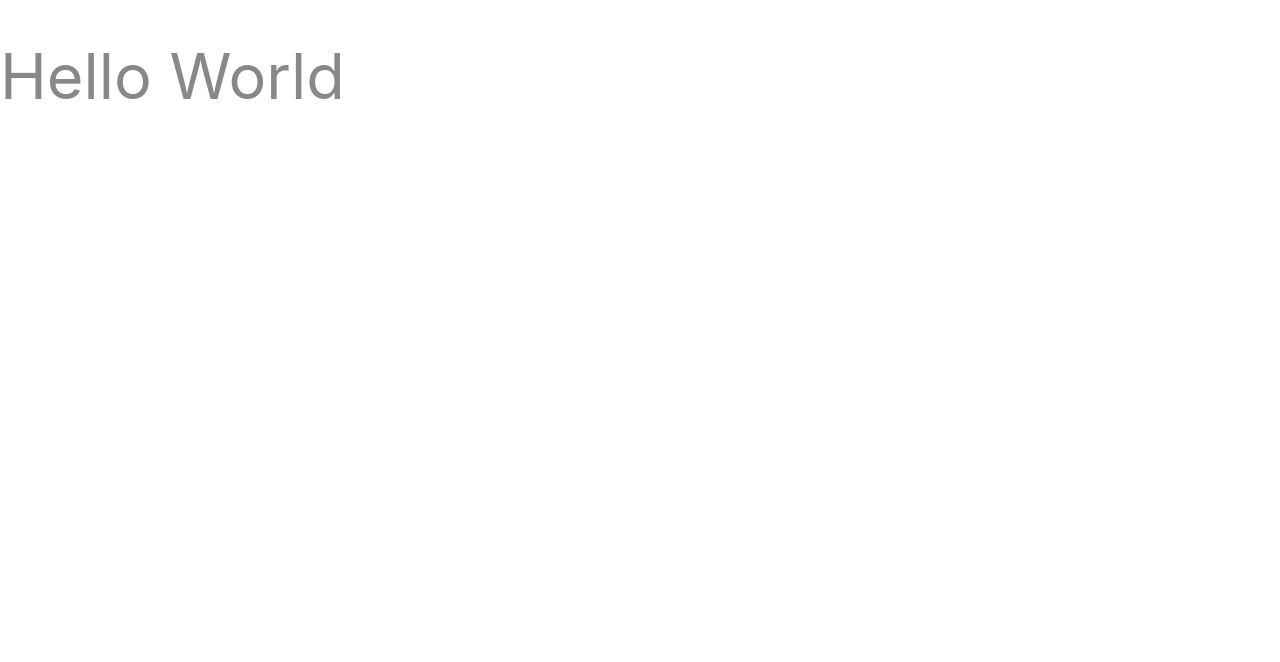
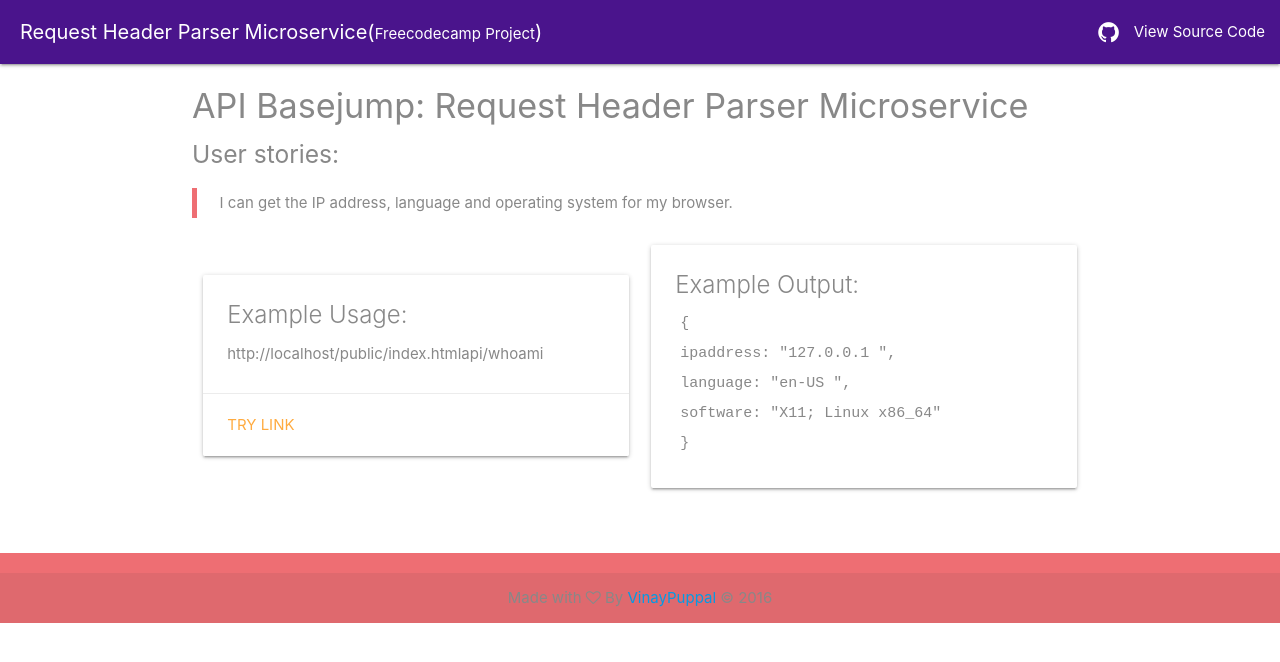
Before and after one commit to vinaypuppal/header-parser-microservice, a website: page public/index.html in a window 1280 px wide. Drawn offline with nearby package versions, Linux system fonts and the light colour scheme.

Commit message:
finish up ui

```diff
--- a/public/css/main.css
+++ b/public/css/main.css
@@ -1,3 +1,40 @@
-h1{
+nav .brand-logo{
+	font-size: 20px;
+    margin-left: 20px;
+}
+
+i.left{
+	font-size: x-large;
+}
+
+.container{
 	color: #888;
 }
+
+blockquote,.card{
+	line-height: 2
+}
+
+pre{
+	margin: 5px;
+}
+
+.row{
+	margin-bottom: 0;
+}
+
+.text-center{
+	text-align: center;
+}
+
+.mt-30{
+	margin-top: 30px;
+}
+
+.page-footer{
+	margin-top: 50px;
+}
+
+@-ms-viewport{
+  width: device-width;
+}
--- a/public/index.html
+++ b/public/index.html
@@ -3,12 +3,80 @@
 <head>
 	<meta charset="UTF-8">
 	<title>Header Parser Microservice</title>
+	<meta description="API Basejump: Header Parser Microservice(Freecodecamp Project)">
+	<!-- FACEBOOK -->
+	<meta property="og:type" content="website" />
+	<meta property="og:title" content="Header Parser Microservice(Freecodecamp Project)">
+	<meta property="og:url" content="https://vp-header-parser.herokuapp.com">
+	<meta property="og:image" content="https://res.cloudinary.com/vinaypuppal/image/upload/c_scale,w_1024/v1465067738/fcc/header-parser-ui.png">
+	<meta property="og:site_name" content="Header Parser Microservice">
+	<meta property="og:description" content="API Basejump: Header Parser Microservice(Freecodecamp Project)">
+	<!-- TWITTER -->
+	<meta name="twitter:card" content="summary_large_image">
+	<meta name="twitter:site" content="@vinaypuppal">
+	<meta name="twitter:title" content="Header Parser Microservice(Freecodecamp Project)">
+	<meta name="twitter:description" content="API Basejump: Header Parser Microservice(Freecodecamp Project)">
+	<meta name="twitter:image:src" content="https://res.cloudinary.com/vinaypuppal/image/upload/c_scale,w_1024/v1465067738/fcc/header-parser-ui.png">
+	<!-- mobile viewport -->
+	<meta name="viewport" content="width=device-width, initial-scale=1.0 user-scalable=no">
 	<link rel="stylesheet" href="https://cdnjs.cloudflare.com/ajax/libs/materialize/0.97.6/css/materialize.min.css">
 	<link rel="stylesheet" href="https://cdnjs.cloudflare.com/ajax/libs/font-awesome/4.6.3/css/font-awesome.min.css">
 	<link rel="stylesheet" type="text/css" href="css/main.css">
+	<link rel="shortcut icon" href="favicon.ico" type="image/x-icon">
+	<link rel="icon" href="favicon.ico" type="image/x-icon">
 </head>
 <body>
-	<h1>Hello World</h1>
+		<nav class=' purple darken-4'>
+		    <div class="nav-wrapper">
+		      <a href="/" class="brand-logo">Request Header Parser Microservice(<small>Freecodecamp Project</small>)</a>
+		      <ul class="right hide-on-med-and-down">
+		      <li><a href="https://github.com/vinaypuppal/header-parser-microservice" target="_blank"><i class="fa fa-github left"></i>View Source Code</a></li>
+		      </ul>
+		    </div>
+		</nav>
+	    <main class="container">
+	    	<h4>API Basejump: Request Header Parser Microservice</h1>
+	    	<h5>User stories:</h4>
+	    	<blockquote>
+	    		 I can get the IP address, language and operating system for my browser.
+	    	</blockquote>
+	    	<div class="row">
+	    		<div class="col s12 m6 mt-30">
+	    			<div class="card">
+	    				<div class="card-content">
+	    					<span class="card-title">Example Usage:</span>
+	    					<p id="api-link">
+	    						<!-- main.js adds natural link url here -->
+	    					</p>
+	    				</div>
+	    				<div id="try-it" class="card-action">
+							<!-- main.js adds links here -->
+	    				</div>
+	    			</div>
+	    		</div>
+	    		<div class="col s12 m6">
+	    			<div class="card">
+	    				<div class="card-content">
+	    					<span class="card-title">Example Output:</span>
+<pre>
+{
+ipaddress: "127.0.0.1 ",
+language: "en-US ",
+software: "X11; Linux x86_64"
+}
+</pre>
+	    				</div>
+	    			</div>
+	    		</div>
+	    	</div>
+	    </main>
+		<div class="page-footer">
+			<div class="footer-copyright text-center">
+	            <div class="container">
+	             Made with <i class="fa fa-heart-o"></i> By <a href="https://vinaypuppal.com" target="_blank">VinayPuppal</a> © 2016
+	            </div>
+	          </div>
+		</div>
 	<!-- Compiled and minified JavaScript -->
 	<script src='https://cdnjs.cloudflare.com/ajax/libs/jquery/3.0.0-rc1/jquery.min.js'></script>
   	<script src="https://cdnjs.cloudflare.com/ajax/libs/materialize/0.97.6/js/materialize.min.js"></script>
--- a/public/js/main.js
+++ b/public/js/main.js
@@ -0,0 +1,7 @@
+$(document).ready(function(){
+	var Root_Url = window.location.href;
+	var apiLink = Root_Url+"api/whoami";
+	$("#api-link").text(apiLink);
+	var links = '<a target="_blank" href="'+apiLink+'">Try link</a>'
+	$("#try-it").append(links);
+});
```
Also changed, not shown: public/favicon.ico (added).
